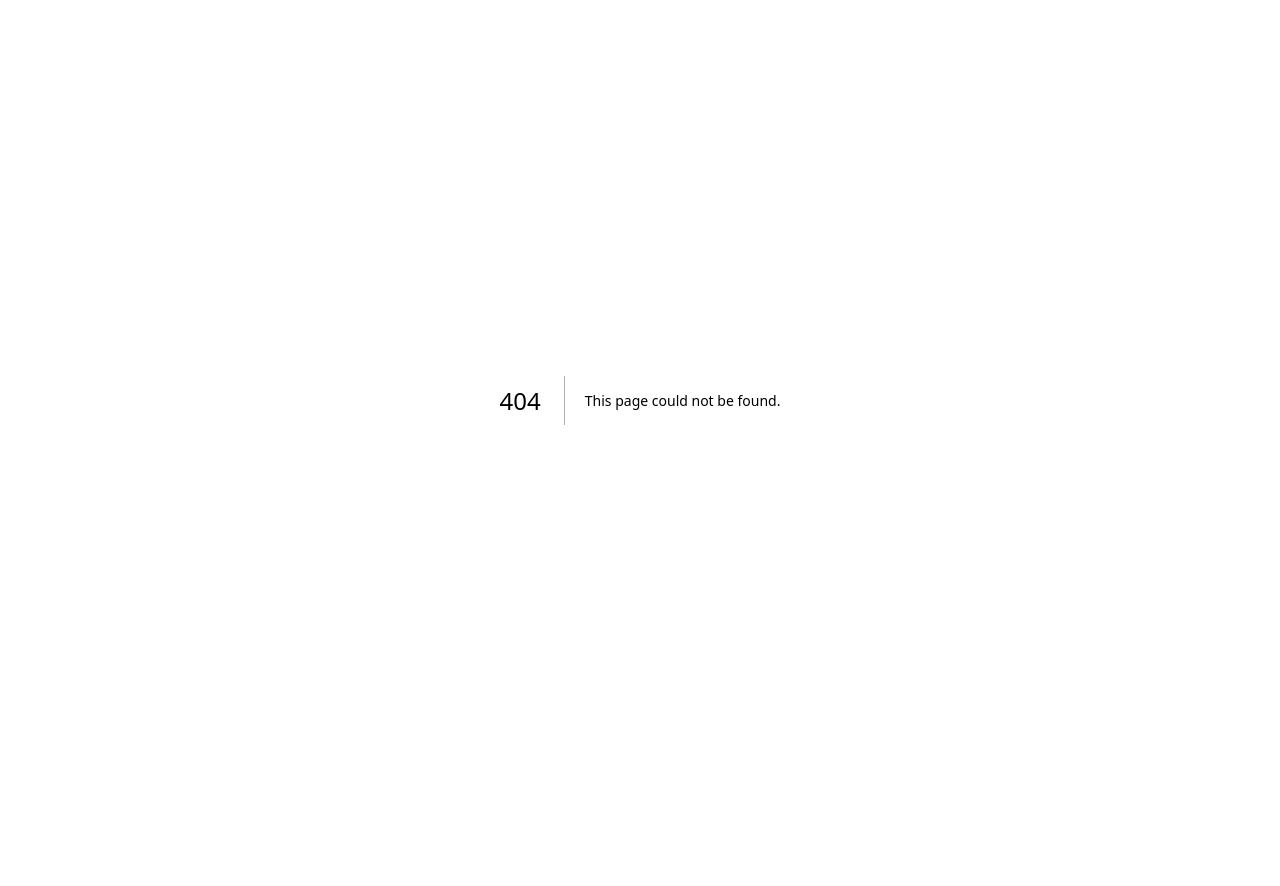
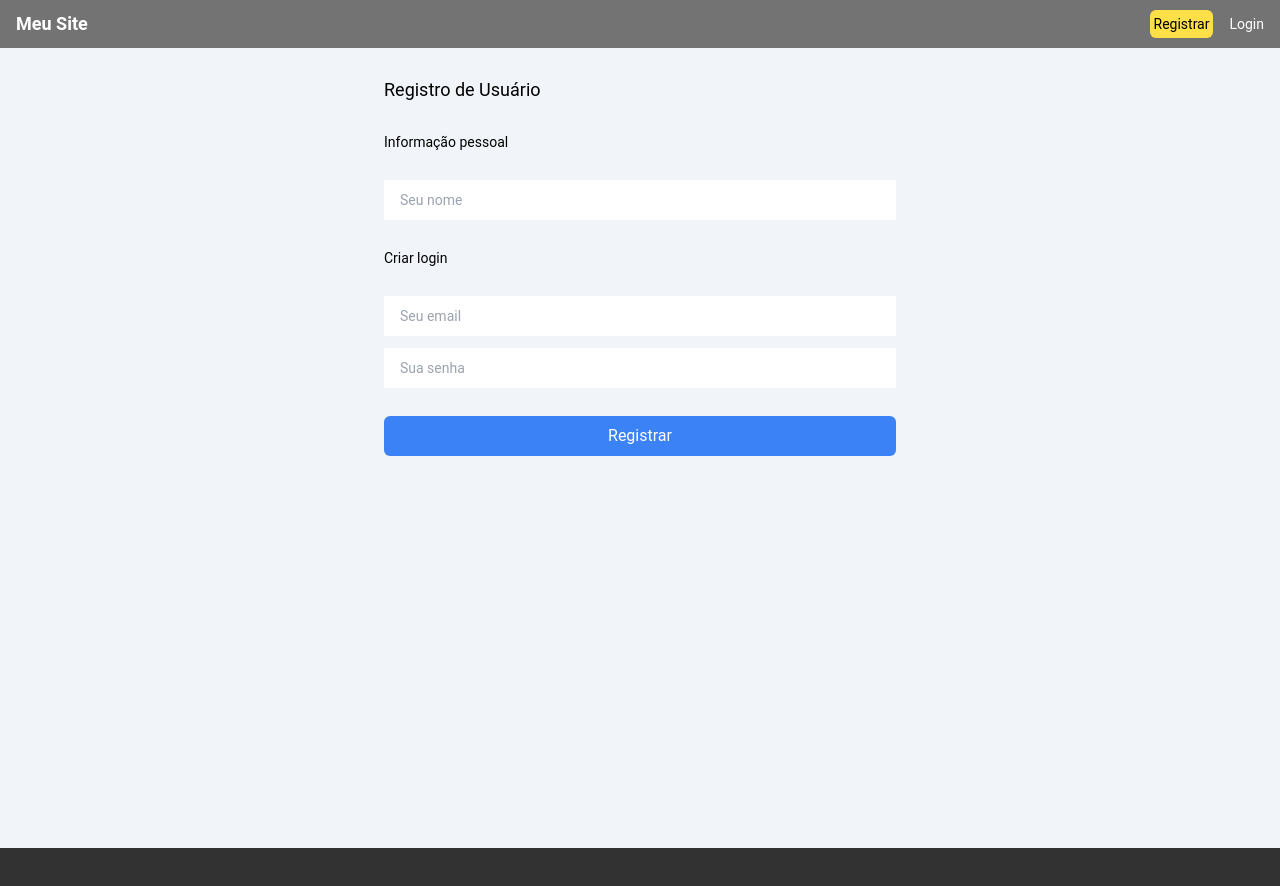
Before and after one commit to ewerton11/fut443-web, a Next.js app: page /pages/register in a window 1280 px wide. Before the commit this address had no page. Shown: the top 886 px of the page. Before the commit the page ends 800 px from the top, so only its background shows below. Built offline with nearby package versions, Linux system fonts and the light colour scheme.

Commit message:
creating page for user registration

```diff
--- a/app/components/header/header.tsx
+++ b/app/components/header/header.tsx
@@ -2,14 +2,16 @@ import Link from 'next/link'
 
 export default function Header() {
   return (
-    <header className="flex justify-between items-center bg-red-400 h-14 p-4">
+    <header className="flex justify-between items-center bg-neutral-500 h-12 p-4">
       <div>
         <h1 className="text-white text-lg font-bold">Meu Site</h1>
       </div>
       <nav className="flex items-center space-x-4">
-        <Link href="/register">
-          <p className="text-white text-sm">Registrar</p>
-        </Link>
+        <div className="bg-yellow-300 rounded-md p-1">
+          <Link href="pages/register">
+            <p className="text-black text-sm">Registrar</p>
+          </Link>
+        </div>
         <Link href="/login">
           <p className="text-white text-sm">Login</p>
         </Link>
--- /dev/null
+++ b/app/pages/register/page.tsx
@@ -0,0 +1,60 @@
+import Header from '@/app/components/header/header'
+import Link from 'next/link'
+
+export default function Register() {
+  return (
+    <div className="flex flex-col min-h-screen">
+      <Header />
+
+      <main className="h-screen grid place-items-center bg-slate-100">
+        <div className="w-2/5 h-full">
+          <div className="w-full h-7 mt-7">
+            <h1 className="text-black text-lg">Registro de Usuário</h1>
+          </div>
+          <div className="w-full h-screen mt-7">
+            <div className="w-full h-screen">
+              <div className="w-full">
+                <div className="w-full mt-7">
+                  <h1 className="text-black text-sm">Informação pessoal</h1>
+                  <div className="w-full h-10 mt-7">
+                    <input
+                      type="text"
+                      name="name"
+                      placeholder="Seu nome"
+                      className="w-full h-full pl-4 text-black text-sm focus:outline-none"
+                    />
+                  </div>
+                </div>
+                <div className="w-full mt-7">
+                  <h1 className="text-black text-sm">Criar login</h1>
+                  <div className="w-full h-10 mt-7">
+                    <input
+                      type="email"
+                      name="email"
+                      placeholder="Seu email"
+                      className="w-full h-full pl-4 text-black text-sm focus:outline-none"
+                    />
+                  </div>
+                  <div className="w-full h-10 mt-3">
+                    <input
+                      type="password"
+                      name="password"
+                      placeholder="Sua senha"
+                      className="w-full h-full pl-4 text-black text-sm focus:outline-none"
+                    />
+                  </div>
+                </div>
+              </div>
+              <button
+                type="submit"
+                className="bg-blue-500 text-white rounded-md p-2 mt-7 w-full hover:bg-blue-700"
+              >
+                Registrar
+              </button>
+            </div>
+          </div>
+        </div>
+      </main>
+    </div>
+  )
+}
```
